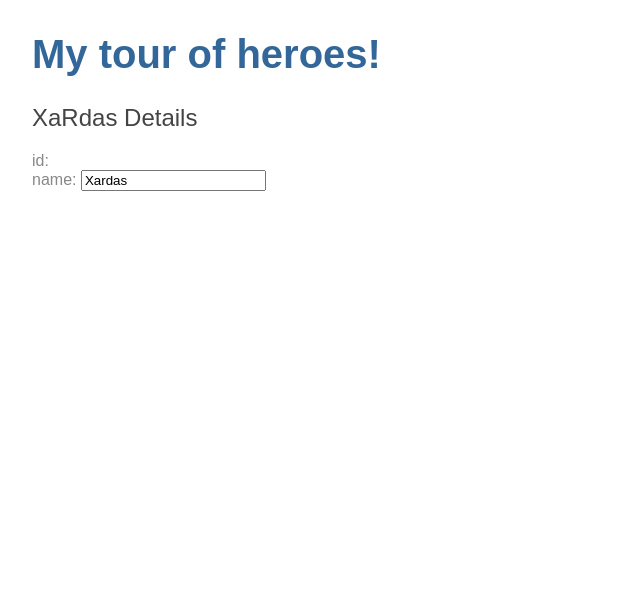
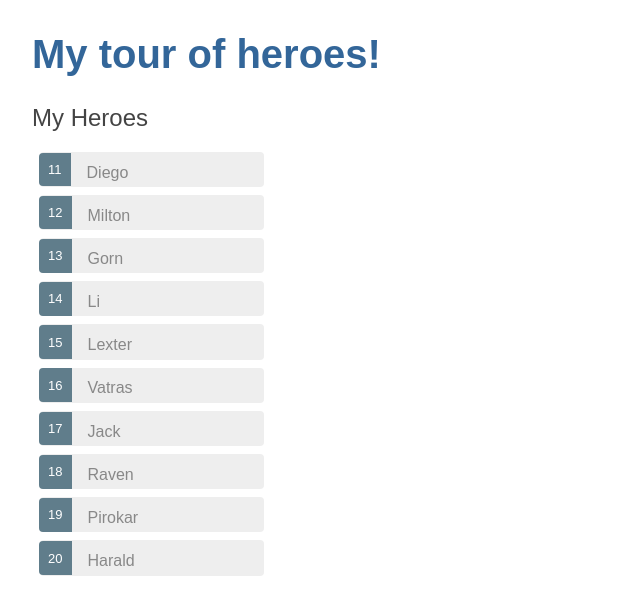
Before and after one commit to apodznoev/my-tour-of-heroes, an Angular app: page /heroes in a window 1280 px wide. Shown: the top 614 px of the page, without its empty margins (0-640 px from the left). Built offline with nearby package versions, Linux system fonts and the light colour scheme.

Commit message:
List and styles

```diff
--- a/src/app/hero.ts
+++ b/src/app/hero.ts
@@ -5,6 +5,14 @@ export class Hero {
   constructor(id: number, name: string){
     this._id = id;
     this._name = name;
+  }
+
+  get id(): number {
+    return this._id;
+  }
+
+  set id(value: number) {
+    this._id = value;
   }
 
   set name(name: string) {
--- a/src/app/heroes/heroes.component.css
+++ b/src/app/heroes/heroes.component.css
@@ -0,0 +1,54 @@
+/* HeroesComponent's private CSS styles */
+.selected {
+  background-color: #CFD8DC !important;
+  color: white;
+}
+
+.heroes {
+  margin: 0 0 2em 0;
+  list-style-type: none;
+  padding: 0;
+  width: 15em;
+}
+
+.heroes li {
+  cursor: pointer;
+  position: relative;
+  left: 0;
+  background-color: #EEE;
+  margin: .5em;
+  padding: .3em 0;
+  height: 1.6em;
+  border-radius: 4px;
+}
+
+.heroes li.selected:hover {
+  background-color: #BBD8DC !important;
+  color: white;
+}
+
+.heroes li:hover {
+  color: #607D8B;
+  background-color: #DDD;
+  left: .1em;
+}
+
+.heroes .text {
+  position: relative;
+  top: -3px;
+}
+
+.heroes .badge {
+  display: inline-block;
+  font-size: small;
+  color: white;
+  padding: 0.8em 0.7em 0 0.7em;
+  background-color: #607D8B;
+  line-height: 1em;
+  position: relative;
+  left: -1px;
+  top: -4px;
+  height: 1.8em;
+  margin-right: .8em;
+  border-radius: 4px 0 0 4px;
+}
--- a/src/app/heroes/heroes.component.html
+++ b/src/app/heroes/heroes.component.html
@@ -1,7 +1,18 @@
-<h2>{{hero.name | randomChange}} Details</h2>
-<div><span>id: </span>{{hero.id}}</div>
-<div>
-  <label>name:
-    <input [(ngModel)]="hero.name" placeholder="name placeholder">
-  </label>
+<h2>My Heroes</h2>
+<ul class="heroes">
+  <li *ngFor="let hero of heroes"
+      (click)="onSelect(hero)"
+      [class.selected]="hero === selectedHero">
+    <span class="badge">{{hero.id}}</span> {{hero.name}}
+  </li>
+</ul>
+
+<div *ngIf="selectedHero">
+  <h2>{{selectedHero.name | randomChange}} Details</h2>
+  <div><span>id: </span>{{selectedHero.id}}</div>
+  <div>
+    <label>name:
+      <input [(ngModel)]="selectedHero.name" placeholder="name of chosen one">
+    </label>
+  </div>
 </div>
--- a/src/app/heroes/heroes.component.ts
+++ b/src/app/heroes/heroes.component.ts
@@ -1,5 +1,6 @@
 import {Component, OnInit} from '@angular/core';
 import {Hero} from '../hero';
+import {HEROES} from '../mock-heroes';
 
 @Component({
   selector: 'app-heroes',
@@ -8,7 +9,8 @@ import {Hero} from '../hero';
 })
 
 export class HeroesComponent implements OnInit {
-  private hero: Hero = new Hero(1, 'Xardas');
+  private heroes = HEROES;
+  private selectedHero: Hero;
 
   constructor() {
   }
@@ -16,4 +18,7 @@ export class HeroesComponent implements OnInit {
   ngOnInit() {
   }
 
+  onSelect(hero: Hero) {
+    this.selectedHero = hero;
+  }
 }
--- /dev/null
+++ b/src/app/mock-heroes.ts
@@ -0,0 +1,14 @@
+import {Hero} from './hero'
+
+export const HEROES: Hero[] = [
+  new Hero(11, 'Diego'),
+  new Hero(12, 'Milton'),
+  new Hero(13, 'Gorn'),
+  new Hero(14, 'Li'),
+  new Hero(15, 'Lexter'),
+  new Hero(16, 'Vatras'),
+  new Hero(17, 'Jack'),
+  new Hero(18, 'Raven'),
+  new Hero(19, 'Pirokar'),
+  new Hero(20, 'Harald'),
+];
```
